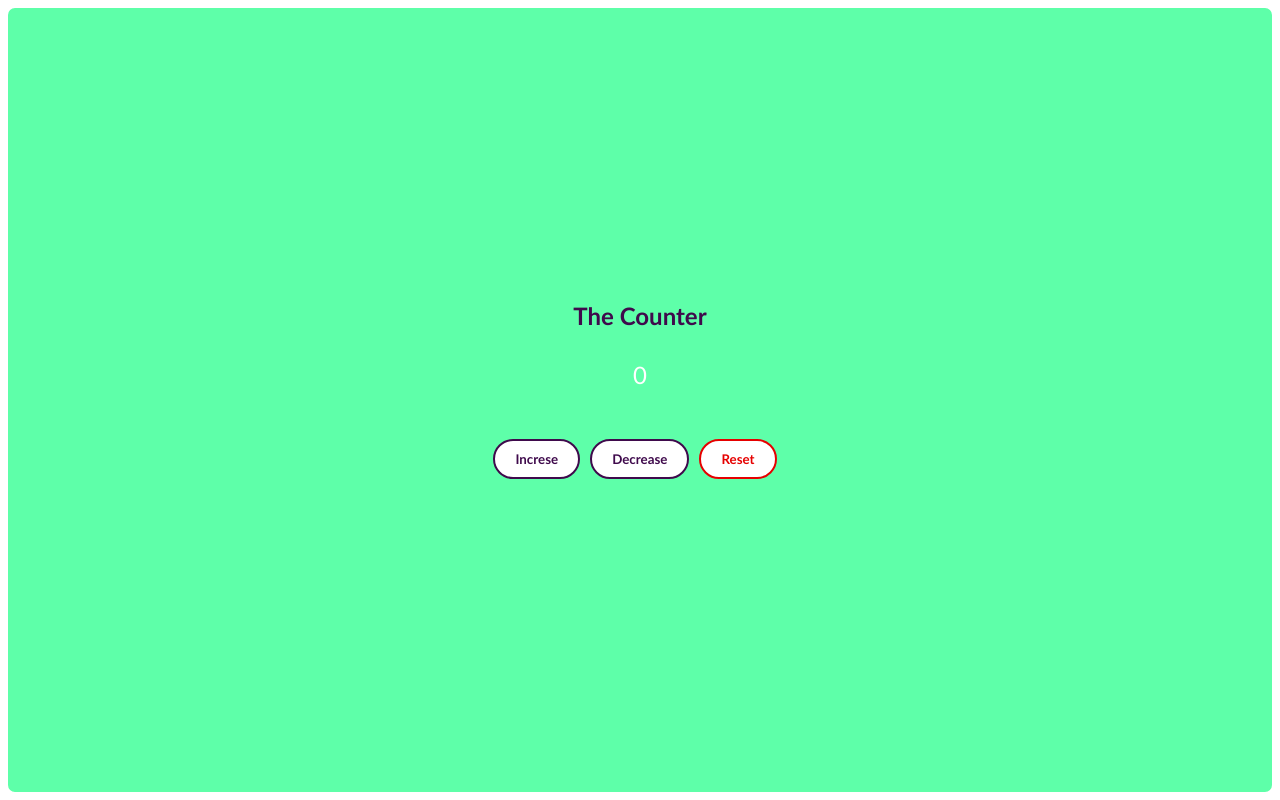
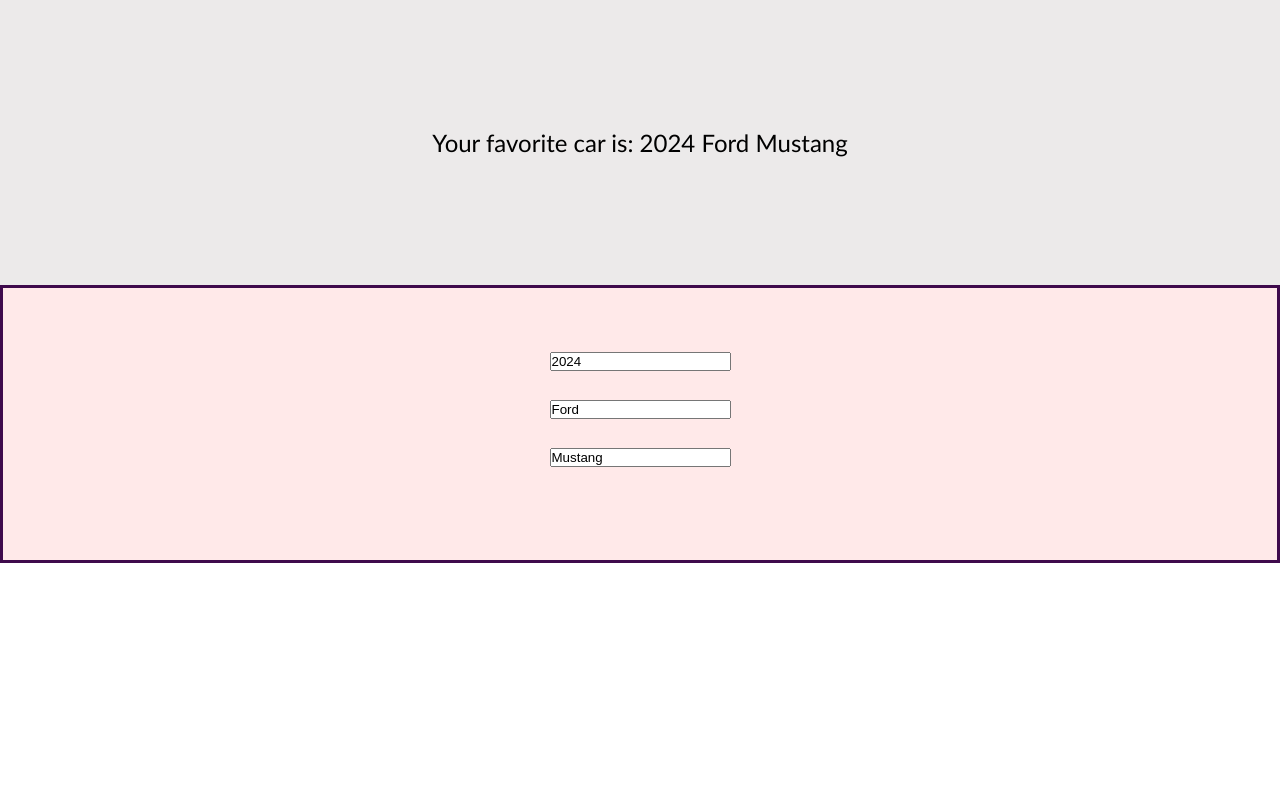
Before and after one commit to Khagarinn/beginner_react, a React (Vite) app in the folder beginner_tutorial/: page / in a window 1280 px wide. Built offline with nearby package versions, Linux system fonts and the light colour scheme.

Commit message:
updating objects

```diff
--- a/beginner_tutorial/src/App.tsx
+++ b/beginner_tutorial/src/App.tsx
@@ -1,17 +1,11 @@
-import Header from "./Header"
-import Card from "./Card";
-import UserGreeting from "./UserGreeting";
-import Button from "./Button";
-import Stopwatch from "./Stopwatch";
-
-import MyComponent from "./MyComponent";
+import UpdateObjects from "./UpdateObjects";
 
 function App() {
   // this will serve as the root of the application
   // we will add components here later
   return (
     <>
-      <Stopwatch />
+      <UpdateObjects />
     </>
   );
 }
@@ -25,6 +19,8 @@
 import Card from "./Card";
 import UserGreeting from "./UserGreeting";
 import Button from "./Button";
+import MyComponent from "./MyComponent";
+import Stopwatch from "./Stopwatch";
 
       <UserGreeting isLoggedIn={true} username="Admin" />
       <Header />
@@ -33,5 +29,5 @@
       <Card name="Darfa" length={1} />
       <Card name="Arda" length={3} />
       <MyComponent />
-
+      <Stopwatch />
 */
--- a/beginner_tutorial/src/Stopwatch.tsx
+++ b/beginner_tutorial/src/Stopwatch.tsx
@@ -6,6 +6,26 @@
 
 function increment() {
     setCount(count + 1);
+}
+
+function increment_2() {
+    setCount(count + 1);
+    setCount(count + 1);
+    setCount(count + 1);
+    setCount(count + 1);
+    setCount(count + 1);
+    // This increments the count by 1 also
+    // because React batches state updates
+    // in the same event loop tick.
+}
+
+function increment_3() {
+    setCount(c => c + 1);
+    setCount(c => c + 1);
+    setCount(c => c + 1);
+    // This way you can increment three times
+    // good practice to use functional updates
+    // when the new state depends on the previous state.
 }
 
 function decrement() {
@@ -22,7 +42,7 @@
                 <h1 className="sw-title">The Counter</h1>
                 <p className="sw-text">{count}</p>
                 <div className="sw-buttons">
-                    <button className = "sw-buttontype1" onClick={increment}>Increse</button>
+                    <button className = "sw-buttontype1" onClick={increment_3}>Increse</button>
                     <button className = "sw-buttontype1" onClick={decrement}>Decrease</button>
                     <button className = "sw-buttontype2" onClick={reset}>Reset</button>
                 </div>
--- /dev/null
+++ b/beginner_tutorial/src/UpdateObjects.tsx
@@ -0,0 +1,23 @@
+import {useState} from "react";
+
+function UpdateObjects(){
+
+    const [car, setCar] = useState({year:2024, make:"Ford", model:"Mustang"});
+
+
+    return (
+        <>
+            <div className="uo">
+                <p>Your favorite car is: {car.year} {car.make} {car.model}</p>
+
+            </div>
+            <div className="uo2">
+                <input type="number" value={car.year}/><br/>
+                <input type="text" value={car.make}/><br/>
+                <input type="text" value={car.model}/><br/>
+            </div>
+        </>
+    );
+}
+
+export default UpdateObjects;
--- a/beginner_tutorial/src/index.css
+++ b/beginner_tutorial/src/index.css
@@ -101,7 +101,7 @@
   justify-content: center;      /* Vertical centering */
   align-items: center;          /* Horizontal centering */
   min-height: 100vh;            /* Full viewport height */                /* Remove default margin */
-  background-color: rgba(0, 255, 119, 0.633);
+  background-color: rgba(112, 31, 218, 0.633);
   border-radius: 15px;
   border-width: 8px;
   border-style: solid;
@@ -135,9 +135,9 @@
 .sw .sw-text {
   color: hsl(0, 0%, 100%);
   padding: 10px 20px;
-  font-size: 24px;
   font-family: Calibri, Arial, Helvetica, sans-serif;
   margin: 20px auto;
+  font-size: 24px;
   font-weight: 200;
 }
 
@@ -154,3 +154,33 @@
   font-weight: bold;
   border: 2px solid hsl(0, 100%, 45%);
 }
+
+.uo {
+  padding-top: 10%;
+  padding-bottom: 10%;
+  padding-left: 10%;
+  padding-right: 10%;
+  font-family: Calibri, Arial, Helvetica, sans-serif;
+  font-size: 24px;
+  font-weight: 350;
+  display: flex;
+  flex-direction: column;
+  justify-content: center;      /* Vertical centering */
+  align-items: center;          /* Horizontal centering */
+  background-color: rgba(225, 222, 222, 0.633);
+}
+
+.uo2 {
+  background-color: hsl(0, 0%, 100%);
+  border: 3px solid hsl(288, 76%, 17%);
+  padding-top: 5%;
+  padding-bottom: 5%;
+  font-family: Calibri, Arial, Helvetica, sans-serif;
+  font-size: 24px;
+  font-weight: 200;
+  display: flex;
+  flex-direction: column;
+  justify-content: center;      /* Vertical centering */
+  align-items: center;          /* Horizontal centering */
+  background-color: rgba(255, 221, 221, 0.633);
+}
```
